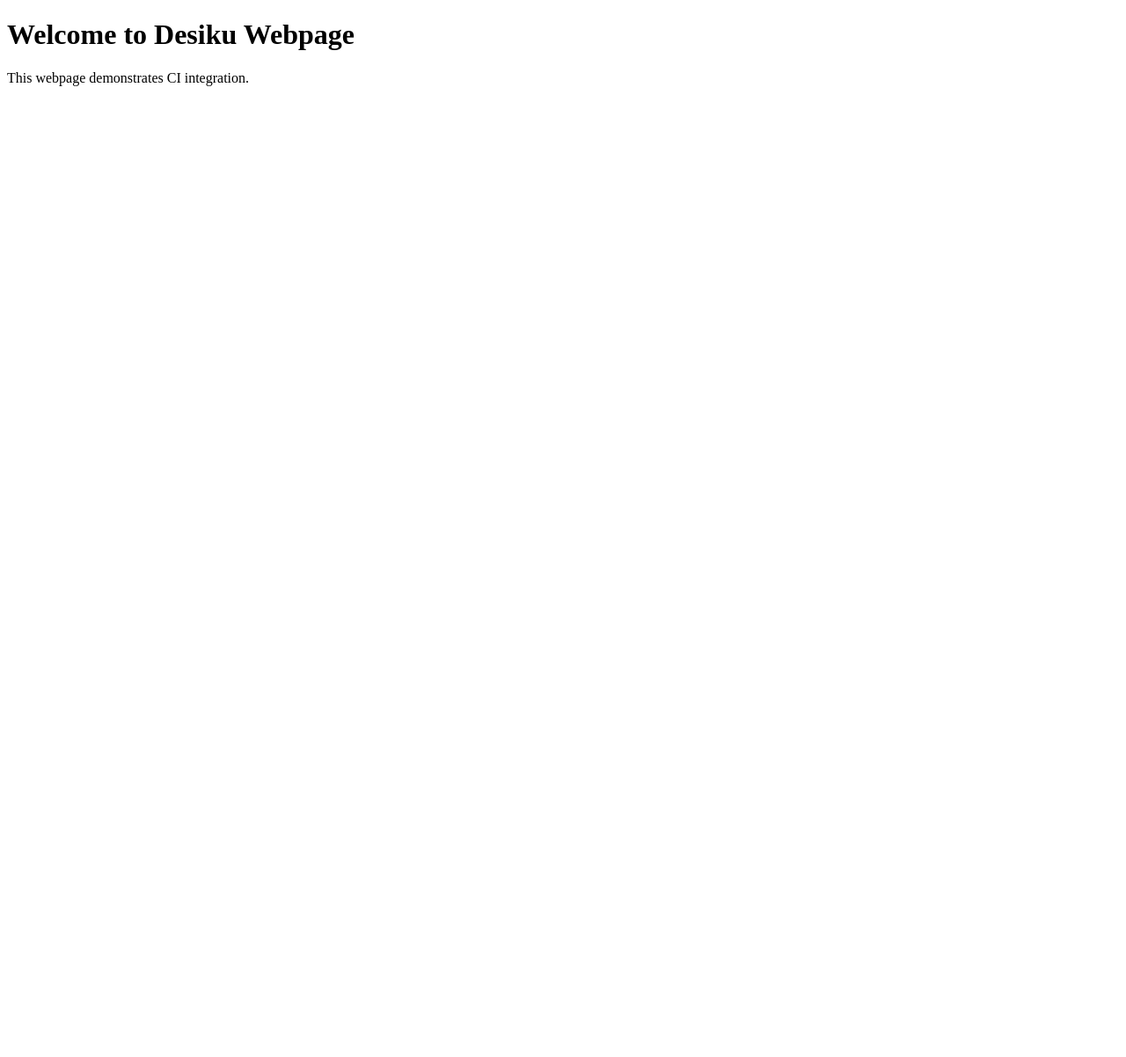
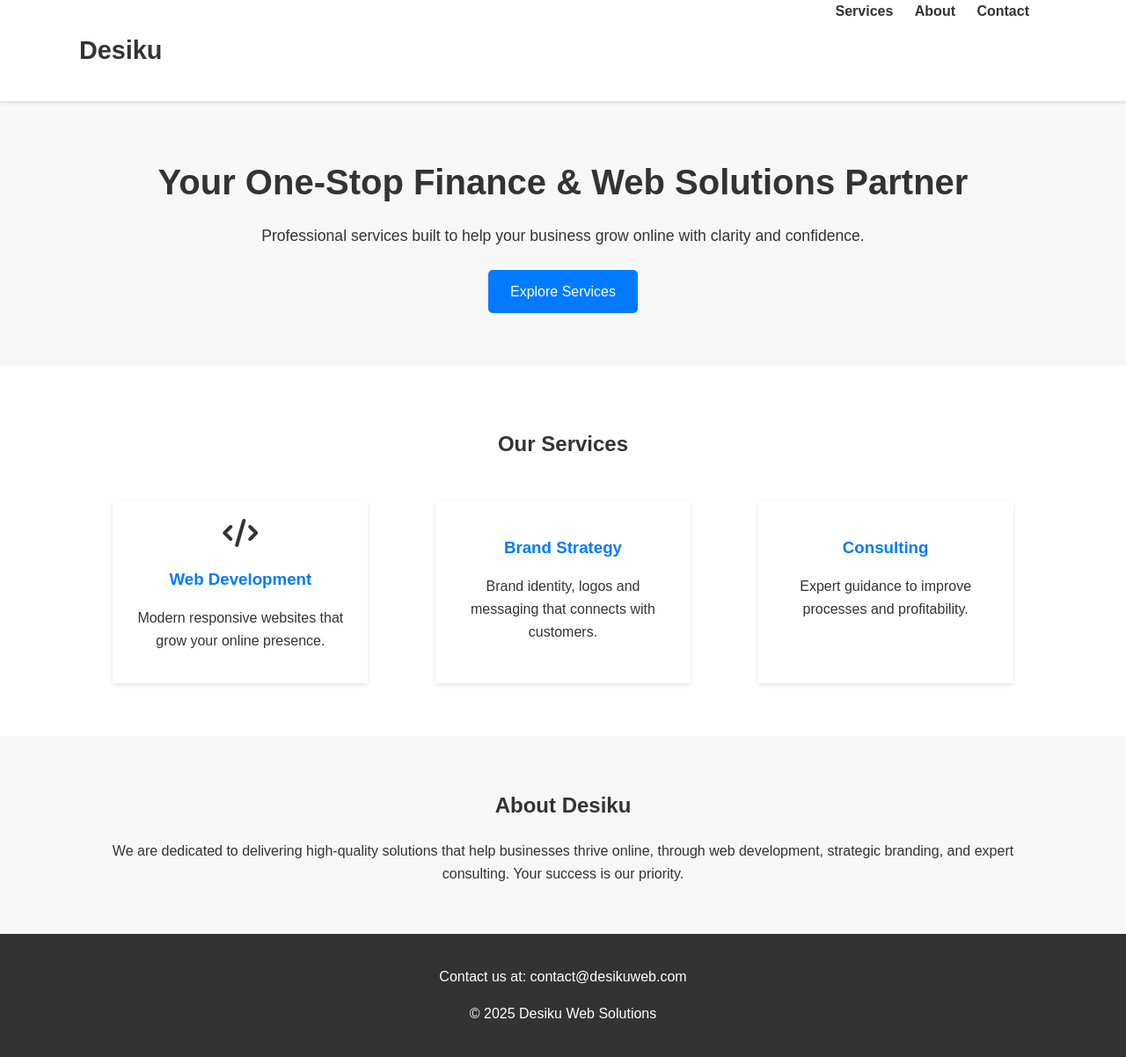
Before and after one commit to marpenaadriannaly7-design/canary-release-traefik, a plain HTML site: page index.html in a window 1280 px wide. Shown: the whole page at 88% size. Before the commit the page ends 800 px from the top, so only its background shows below. Drawn offline with Linux system fonts and the light colour scheme.

Commit message:
Update page to multi-section Deskiku layout

```diff
--- a/index.html
+++ b/index.html
@@ -2,13 +2,76 @@
 <html lang="en">
 <head>
   <meta charset="UTF-8">
-  <title>Desiku Webpage</title>
+  <title>Desiku Web Solutions</title>
   <link rel="stylesheet" href="style.css">
+  <meta name="viewport" content="width=device-width, initial-scale=1.0">
+  <link rel="stylesheet" href="https://cdnjs.cloudflare.com/ajax/libs/font-awesome/6.5.1/css/all.min.css">
+
 </head>
 <body>
-  <h1>Welcome to Desiku Webpage</h1>
-  <p>This webpage demonstrates CI integration.</p>
+
+  <!-- Navigation -->
+  <header class="navbar">
+    <div class="container">
+      <h1 class="logo">Desiku</h1>
+      <nav>
+        <ul class="nav-links">
+          <li><a href="#services">Services</a></li>
+          <li><a href="#about">About</a></li>
+          <li><a href="#contact">Contact</a></li>
+        </ul>
+      </nav>
+    </div>
+  </header>
+
+  <!-- Hero section -->
+  <section class="hero">
+    <div class="container">
+      <h2>Your One-Stop Finance & Web Solutions Partner</h2>
+      <p>Professional services built to help your business grow online with clarity and confidence.</p>
+      <a href="#services" class="btn">Explore Services</a>
+    </div>
+  </section>
+
+  <!-- Services -->
+  <section id="services" class="services">
+    <div class="container">
+      <h2>Our Services</h2>
+      <div class="service-cards">
+        <div class="card">
+          <i class ="fa-solid fa-code fa-2x"></i>
+          <h3>Web Development</h3>
+          <p>Modern responsive websites that grow your online presence.</p>
+        </div>
+        <div class="card">
+          <h3>Brand Strategy</h3>
+          <p>Brand identity, logos and messaging that connects with customers.</p>
+        </div>
+        <div class="card">
+          <h3>Consulting</h3>
+          <p>Expert guidance to improve processes and profitability.</p>
+        </div>
+      </div>
+    </div>
+  </section>
+
+  <!-- About -->
+  <section id="about" class="about">
+    <div class="container">
+      <h2>About Desiku</h2>
+      <p>We are dedicated to delivering high-quality solutions that help businesses thrive online, through web development, strategic branding, and expert consulting. Your success is our priority.</p>
+    </div>
+  </section>
+
+  <!-- Footer -->
+  <footer id="contact" class="footer">
+    <div class="container">
+      <p>Contact us at: <a href="mailto:contact@desikuweb.com">contact@desikuweb.com</a></p>
+      <p>&copy; 2025 Desiku Web Solutions</p>
+    </div>
+  </footer>
 
   <script src="script.js"></script>
+
 </body>
 </html>
--- a/style.css
+++ b/style.css
@@ -0,0 +1,138 @@
+/* GLOBAL STYLES */
+body {
+  margin: 0;
+  font-family: Arial, sans-serif;
+  line-height: 1.6;
+  color: #333;
+}
+
+.container {
+  width: 90%;
+  max-width: 1100px;
+  margin: auto;
+}
+
+/* NAVIGATION */
+.navbar {
+  background: #fff;
+  box-shadow: 0 2px 4px rgba(0,0,0,0.1);
+  position: sticky;
+  top: 0;
+  z-index: 100;
+}
+
+.navbar .logo {
+  display: inline-block;
+  font-size: 1.8rem;
+  font-weight: bold;
+  padding: 15px 0;
+  color: #333;
+}
+
+.navbar nav {
+  float: right;
+}
+
+.navbar .nav-links {
+  list-style: none;
+  padding: 0;
+  margin: 0;
+}
+
+.navbar .nav-links li {
+  display: inline;
+  margin-right: 20px;
+}
+
+.navbar .nav-links a {
+  text-decoration: none;
+  color: #333;
+  font-weight: bold;
+}
+
+.navbar .nav-links a:hover {
+  color: #007BFF;
+}
+
+/* HERO SECTION */
+.hero {
+  background: #f7f7f7;
+  text-align: center;
+  padding: 60px 0;
+}
+
+.hero h2 {
+  font-size: 2.5rem;
+  margin: 0 0 15px;
+}
+
+.hero p {
+  font-size: 1.1rem;
+  margin: 0 0 25px;
+}
+
+.btn {
+  display: inline-block;
+  padding: 12px 25px;
+  background: #007BFF;
+  color: #fff;
+  text-decoration: none;
+  border-radius: 5px;
+}
+
+.btn:hover {
+  background: #0056b3;
+}
+
+/* SERVICES */
+.services {
+  padding: 50px 0;
+  text-align: center;
+}
+
+.services h2 {
+  margin-bottom: 35px;
+}
+
+.service-cards {
+  display: flex;
+  justify-content: space-around;
+  flex-wrap: wrap;
+}
+
+.card {
+  background: #fff;
+  padding: 20px;
+  width: 250px;
+  margin: 10px;
+  box-shadow: 0 2px 5px rgba(0,0,0,0.1);
+}
+
+.card h3 {
+  margin-bottom: 10px;
+  color: #007BFF;
+}
+
+/* ABOUT */
+.about {
+  background: #f7f7f7;
+  padding: 40px 0;
+  text-align: center;
+}
+
+/* FOOTER */
+.footer {
+  background: #333;
+  color: #fff;
+  padding: 20px 0;
+  text-align: center;
+}
+
+.footer a {
+  color: #fff;
+  text-decoration: none;
+}
+
+.footer a:hover {
+  text-decoration: underline;
+}
```
